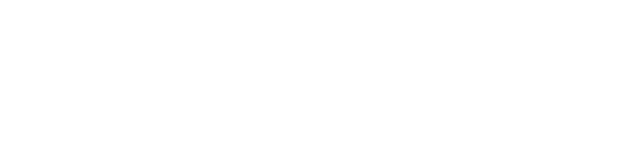
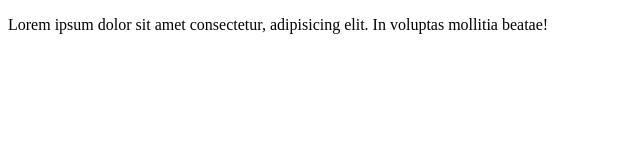
Before and after one commit to SunsetPrince13/Learning, a plain HTML site: page march 25/index.html in a window 1280 px wide. Shown: the whole page, without its empty margins (0-640 px from the left). Drawn offline with Linux system fonts and the light colour scheme.

Commit message:
paragraph added

```diff
--- a/march 25/index.html
+++ b/march 25/index.html
@@ -7,6 +7,7 @@
     <title>Document</title>
 </head>
 <body>
+    <p>Lorem ipsum dolor sit amet consectetur, adipisicing elit. In voluptas mollitia beatae!</p>
     <script src="main.js"></script>
 </body>
 </html>
```
